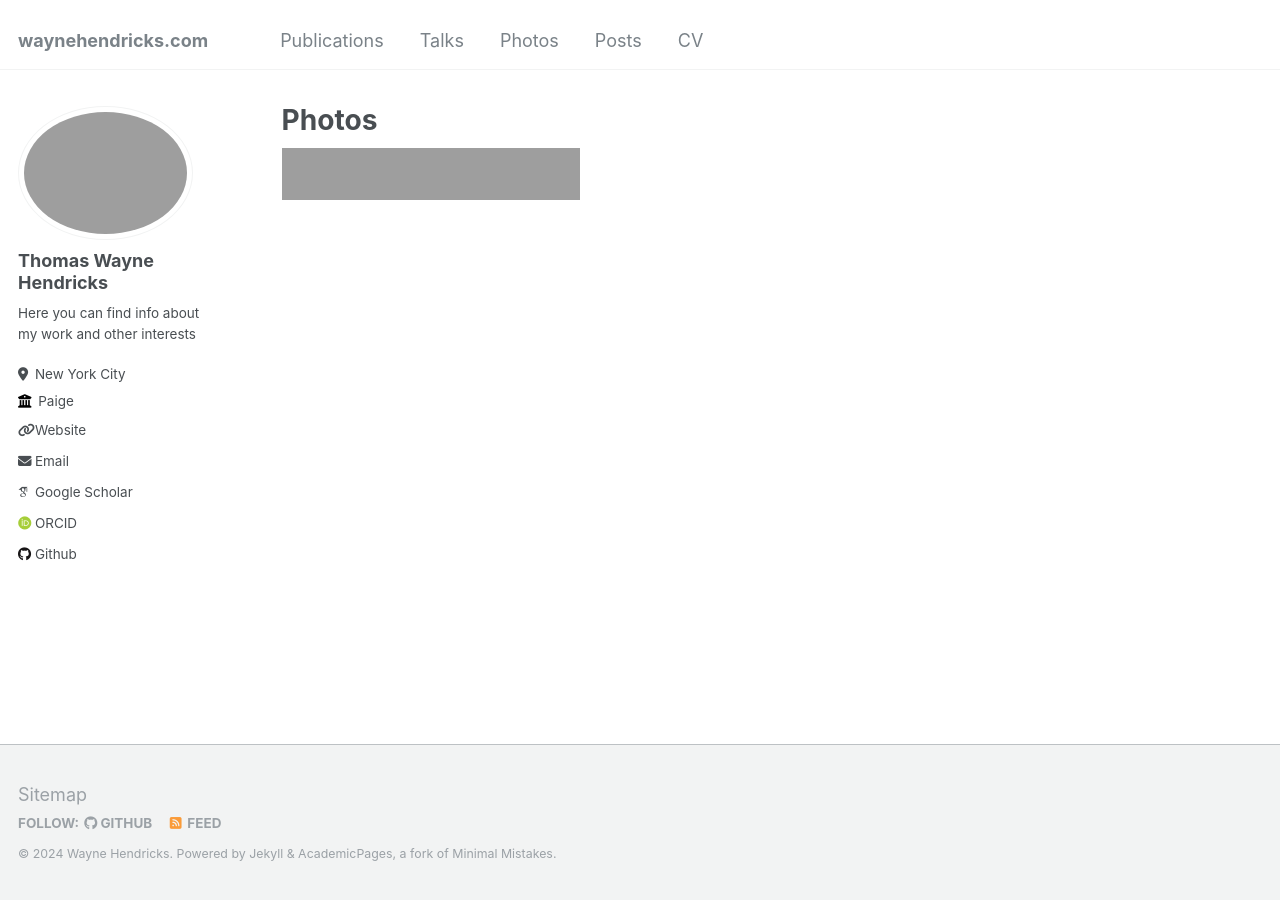
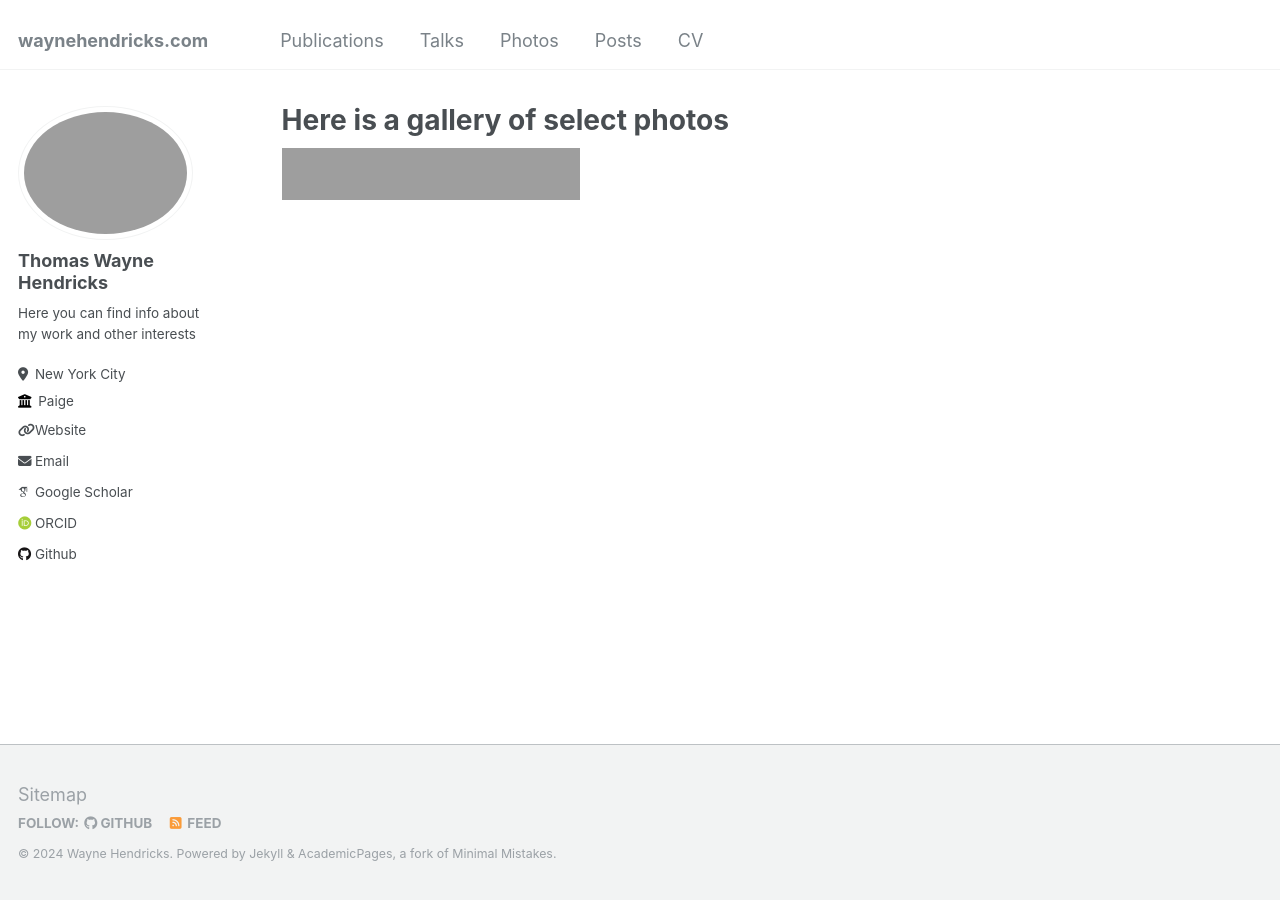
Before and after one commit to twh/twh.github.io, a Jekyll site: the page built from _pages/photos.md, in a window 1280 px wide. Built offline with Jekyll 4.4.1, drawn with Linux system fonts in a browser that asks for light colours; some web fonts are replaced; grey boxes are pictures that could not be loaded.

Commit message:
edited photos

```diff
--- a/_pages/photos.md
+++ b/_pages/photos.md
@@ -1,6 +1,6 @@
 ---
 layout: archive
-title: "Photos"
+title: "Here is a gallery of select photos"
 permalink: /photos/
 author_profile: true
 ---
```
